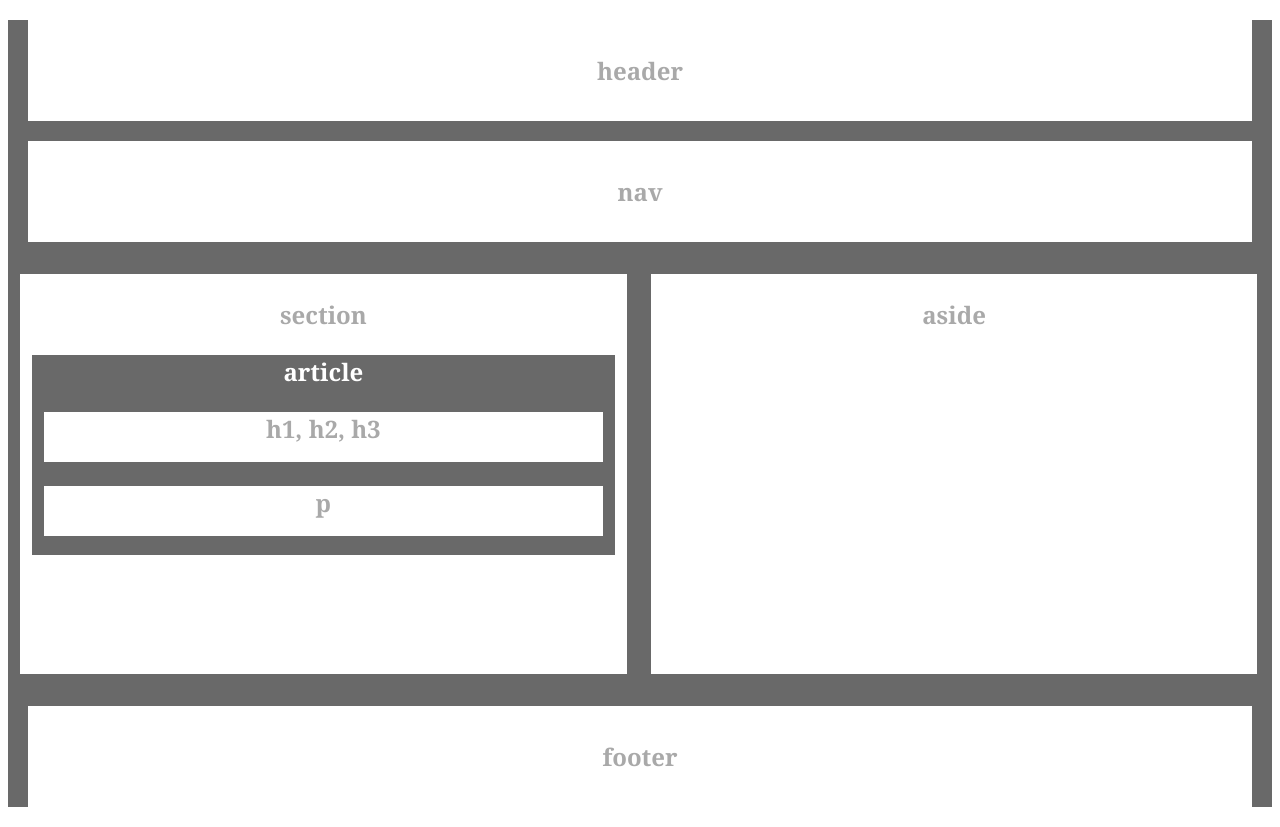
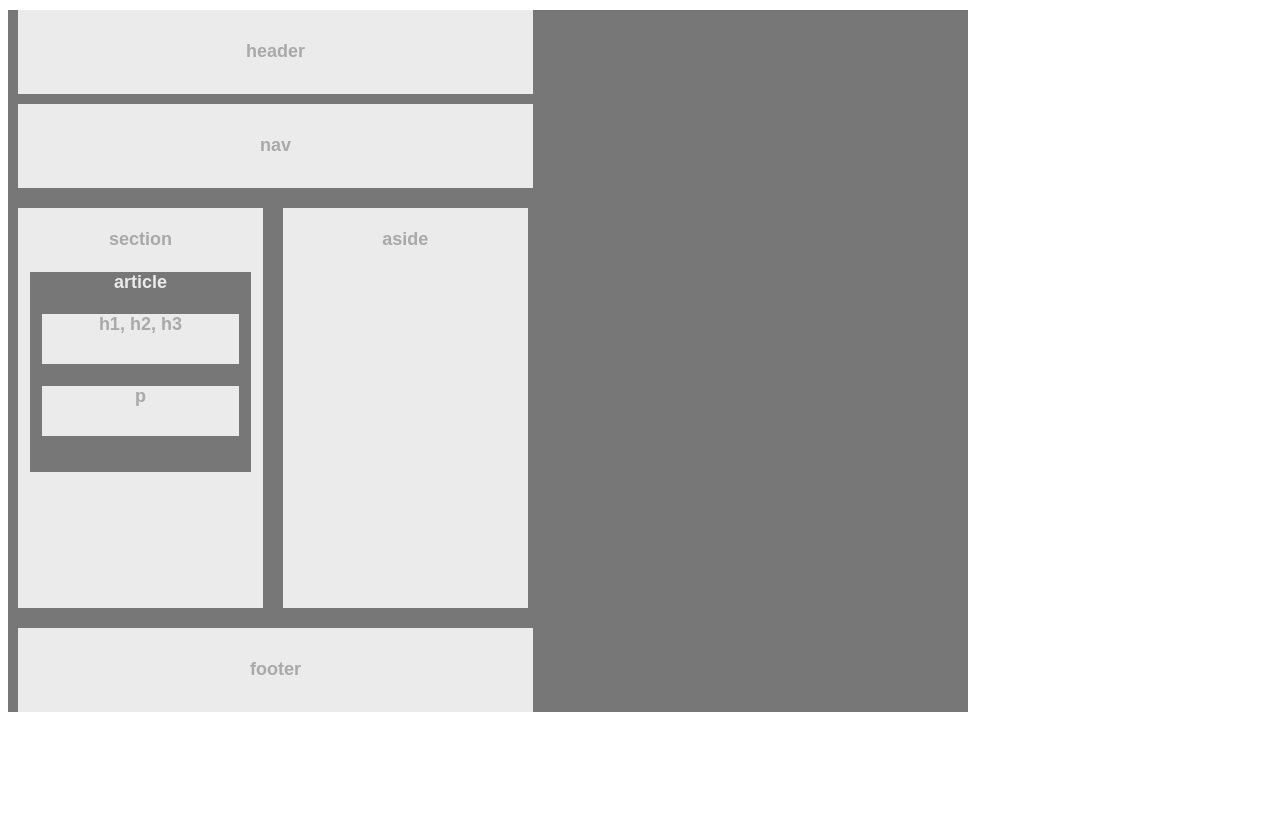
Before and after one commit to thomsaab/HW-Wireframe, a plain HTML site: page index.html in a window 1280 px wide. After the commit the page ends 800 px from the top, so only its background shows below. Drawn offline with Linux system fonts and the light colour scheme.

Commit message:
Assignment class1 2/8/18

```diff
--- a/style.css
+++ b/style.css
@@ -1,52 +1,54 @@
 /*Style the font */
 .styledfont {
     color: darkgray;
-    font-family: Georgia;
-    font-size: x-large;
+    font-family: Arial, Helvetica, sans-serif;
+    font-size: 18px;
     font-weight: bold;
     text-align: center;
 }
 .styledfontlight {
-    color: white;
-    font-family: Georgia;
-    font-size: x-large;
+    color: #ebebeb;
+    font-family: Arial, Helvetica, sans-serif;
+    font-size: 18px;
     font-weight: bold;
     text-align: center;
 }
 
 /* Style the box */
 .bigbox {
-    background-color: dimgray;
+    background-color: #777;
     height: 100%;
+    width: 960px;
+
 }
 
 /* Style the header */
 .header {
-    background-color: white;
-    width: auto;
+    background-color: #ebebeb;
+    width: 495px;
+    align-self: center;
     padding: 10px;
     text-align: center;
-    margin: 20px;
+    margin: 10px;
 }
 
 /* Style the top navigation bar */
 .topnav {
-    background-color: white;
-    width: auto;
+    background-color: #ebebeb;
+    width: 495px;
     padding: 10px;
     text-align: center;
     margin: 10px;
-    margin: 20px;
 }
 
 /* Create two equal columns that floats next to each other */
 .column {
     float: left;
-    background-color: white;
+    background-color: #ebebeb;
     height: 400px;
-    width: 48%;
+    width: 25.5%;
     text-align: center;
-    margin: 12px;
+    margin: 10px;
 }
 
 /* Clear floats after the columns */
@@ -56,7 +58,7 @@
     clear: both;
 }
 .article {
-    background-color: dimgray;
+    background-color: #777;
     height: 200px;
     width: auto;
     text-align: center;
@@ -64,7 +66,7 @@
 }
 
 .htags {
-    background-color: white;
+    background-color: #ebebeb;
     height: 50px;
     width: auto;
     text-align: center;
@@ -72,7 +74,7 @@
 }
 
 .ptags {
-    background-color: white;
+    background-color: #ebebeb;
     height: 50px;
     width: auto;
     text-align: center;
@@ -80,9 +82,9 @@
 }
 /* Style the footer */
 .footer {
-    background-color: white;
-    width: auto;
+    background-color: #ebebeb;
+    width: 495px;
     padding: 10px;
     text-align: center;
-    margin: 20px;
+    margin: 10px;
 }
```
